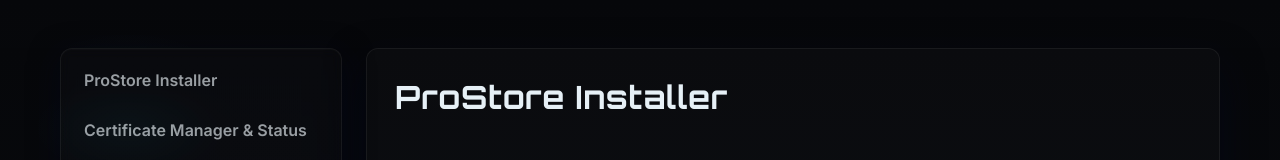
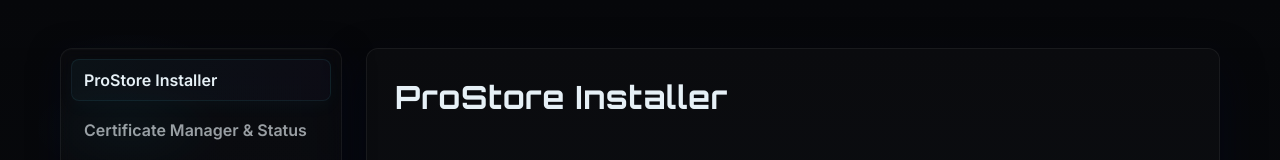
Before and after one commit to ProStore-iOS/ProStore-iOS.github.io, a plain HTML site: page web/index.html in a window 1280 px wide. Shown: the top 160 px of the page. Drawn offline with Linux system fonts and the light colour scheme.

Commit message:
Highlight ProStore Installer in sidebar

```diff
--- a/web/index.html
+++ b/web/index.html
@@ -24,7 +24,7 @@
   </svg>
 </button>
         <div class="sidebar">
-          <div onclick="window.location.href = 'index.html';" class="sidebar-item">ProStore Installer</div>
+          <div onclick="window.location.href = 'index.html';" class="sidebar-item active">ProStore Installer</div>
           <div onclick="window.location.href = 'cert.html';" class="sidebar-item">Certificate Manager & Status</div>
           <div onclick="window.location.href = 'converter.html';" class="sidebar-item">Certificate Converter</div>
         </div>
```
